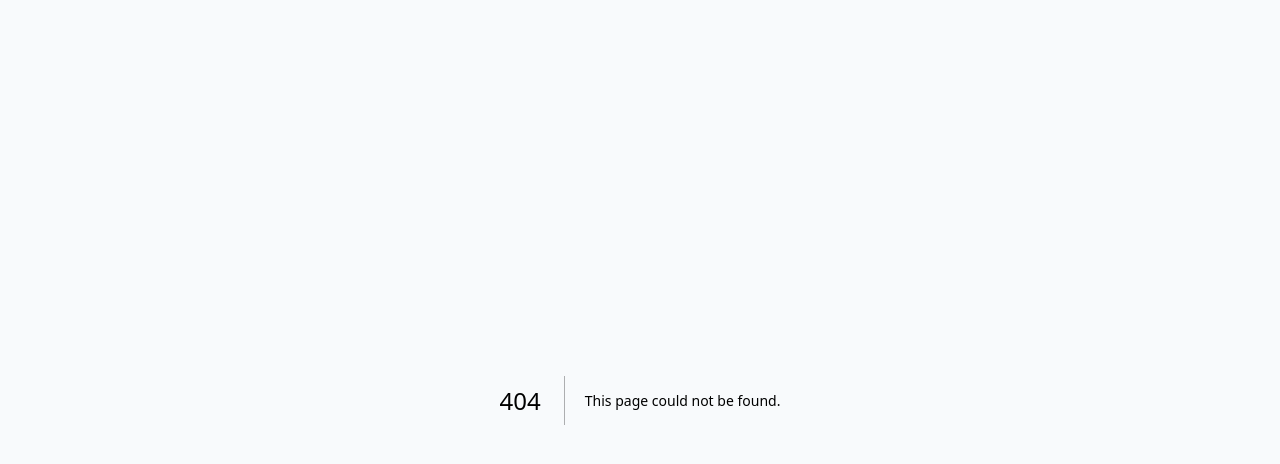
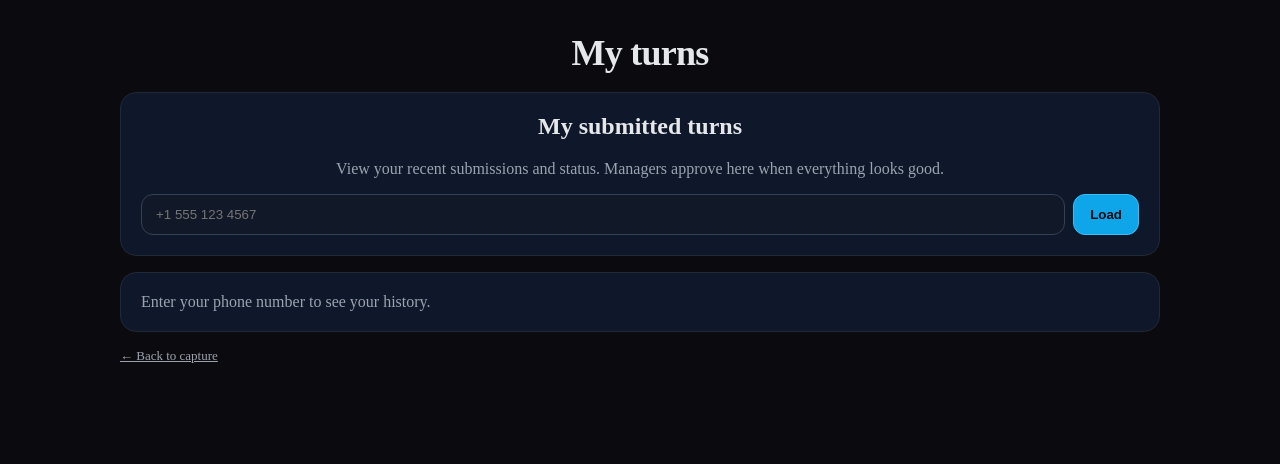
Before and after one commit to dmeadows001/turn-qa, a Next.js app: page /cleaner/turns in a window 1280 px wide. Before the commit this address had no page. Shown: the top 464 px of the page. Built offline with nearby package versions, Linux system fonts and the light colour scheme.

Commit message:
Create turns.js

```diff
--- /dev/null
+++ b/pages/cleaner/turns.js
@@ -0,0 +1,133 @@
+// pages/cleaner/turns.js
+import { useEffect, useMemo, useState } from 'react';
+import { useRouter } from 'next/router';
+import ChromeDark from '../../components/ChromeDark';
+import { ui } from '../../lib/theme';
+
+function niceDate(s) {
+  try { return new Date(s).toLocaleString(); } catch { return s || '—'; }
+}
+
+function StatusBadge({ s }) {
+  const map = {
+    approved:  { bg:'#dcfce7', fg:'#166534', label:'Approved' },
+    submitted: { bg:'#dbeafe', fg:'#1e3a8a', label:'Submitted' },
+    needs_fix: { bg:'#fef3c7', fg:'#92400e', label:'Needs Fix' },
+    in_progress:{ bg:'#e2e8f0', fg:'#334155', label:'In Progress' },
+    cancelled: { bg:'#fee2e2', fg:'#991b1b', label:'Cancelled' },
+  };
+  const c = map[s] || { bg:'#f1f5f9', fg:'#334155', label:s || '—' };
+  return (
+    <span style={{ background:c.bg, color:c.fg, padding:'2px 8px', borderRadius:999, fontSize:12, fontWeight:700 }}>
+      {c.label}
+    </span>
+  );
+}
+
+export default function CleanerTurns() {
+  const router = useRouter();
+  const qPhone = typeof router.query.phone === 'string' ? router.query.phone.trim() : '';
+  const [phone, setPhone] = useState(qPhone || '');
+  const [rows, setRows] = useState([]);
+  const [loading, setLoading] = useState(false);
+  const [err, setErr] = useState('');
+
+  // If no phone is in query, try localStorage
+  useEffect(() => {
+    if (qPhone) return;
+    try {
+      const v = window.localStorage.getItem('turnqa_phone');
+      if (v && v.trim() && !phone) setPhone(v.trim());
+    } catch {}
+  }, [qPhone, phone]);
+
+  async function load() {
+    if (!phone) { setRows([]); return; }
+    setLoading(true); setErr('');
+    try {
+      const u = new URL('/api/list-cleaner-turns', window.location.origin);
+      u.searchParams.set('phone', phone);
+      const r = await fetch(u.toString());
+      const j = await r.json();
+      if (!r.ok) throw new Error(j.error || 'load failed');
+      setRows(j.rows || []);
+      // persist the phone for convenience
+      try { window.localStorage.setItem('turnqa_phone', phone); } catch {}
+    } catch (e) {
+      setErr(e.message || 'Failed to load');
+    } finally {
+      setLoading(false);
+    }
+  }
+
+  useEffect(() => { if (phone) load(); /* eslint-disable-next-line */ }, [phone]);
+
+  const hasPhone = !!phone;
+
+  return (
+    <ChromeDark title="My turns">
+      <section style={ui.sectionGrid}>
+        <div style={ui.card}>
+          <h2 style={{ marginTop:0, textAlign:'center' }}>My submitted turns</h2>
+          <p style={{ ...ui.muted, marginTop:6, textAlign:'center' }}>
+            View your recent submissions and status. Managers approve here when everything looks good.
+          </p>
+
+          {/* Phone entry (only shown if missing or the user wants to change it) */}
+          <div style={{ marginTop:12, display:'grid', gridTemplateColumns:'1fr auto', gap:8 }}>
+            <input
+              value={phone}
+              onChange={e=>setPhone(e.target.value)}
+              placeholder="+1 555 123 4567"
+              style={ui.input}
+            />
+            <button onClick={load} style={ui.btnPrimary}>{loading ? 'Loading…' : 'Load'}</button>
+          </div>
+          {err && <div style={{ color:'#fca5a5', marginTop:10 }}>{err}</div>}
+        </div>
+
+        <div style={ui.card}>
+          {loading ? (
+            <div>Loading…</div>
+          ) : !hasPhone ? (
+            <div style={ui.muted}>Enter your phone number to see your history.</div>
+          ) : rows.length === 0 ? (
+            <div style={ui.muted}>No turns yet.</div>
+          ) : (
+            <div style={{ overflowX:'auto' }}>
+              <table style={{ width:'100%', borderCollapse:'collapse', minWidth: 720 }}>
+                <thead>
+                  <tr style={{ textAlign:'left', borderBottom:'1px solid #1f2937' }}>
+                    <th style={{ padding:'10px 8px' }}>Created</th>
+                    <th style={{ padding:'10px 8px' }}>Property</th>
+                    <th style={{ padding:'10px 8px' }}>Status</th>
+                    <th style={{ padding:'10px 8px' }}>Submitted</th>
+                    <th style={{ padding:'10px 8px' }}></th>
+                  </tr>
+                </thead>
+                <tbody>
+                  {rows.map(t => (
+                    <tr key={t.id} style={{ borderBottom:'1px solid #111827' }}>
+                      <td style={{ padding:'10px 8px', color:'#cbd5e1' }}>{niceDate(t.created_at)}</td>
+                      <td style={{ padding:'10px 8px' }}>{t.property_name}</td>
+                      <td style={{ padding:'10px 8px' }}><StatusBadge s={t.status} /></td>
+                      <td style={{ padding:'10px 8px' }}>{t.submitted_at ? niceDate(t.submitted_at) : '—'}</td>
+                      <td style={{ padding:'10px 8px' }}>
+                        {/* Read-only review page (manager controls hidden by your guard) */}
+                        <a href={`/turns/${t.id}/review`} style={ui.btnSecondary}>Open</a>
+                      </td>
+                    </tr>
+                  ))}
+                </tbody>
+              </table>
+            </div>
+          )}
+        </div>
+
+        <div style={{ ...ui.subtle }}>
+          <a href="/capture" style={{ color:'#9ca3af' }}>← Back to capture</a>
+        </div>
+      </section>
+    </ChromeDark>
+  );
+}
```
